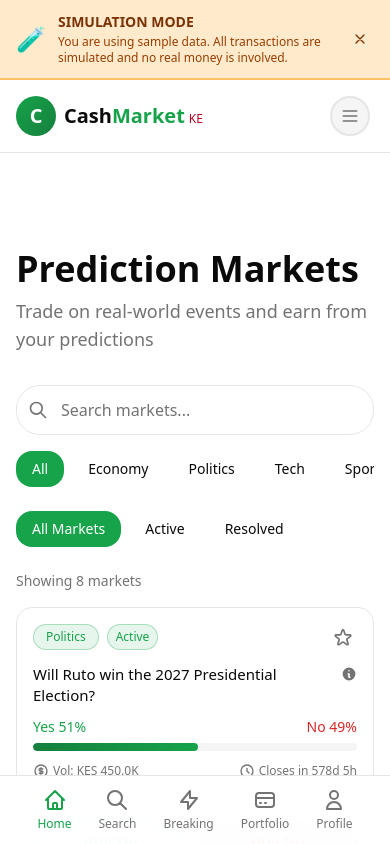
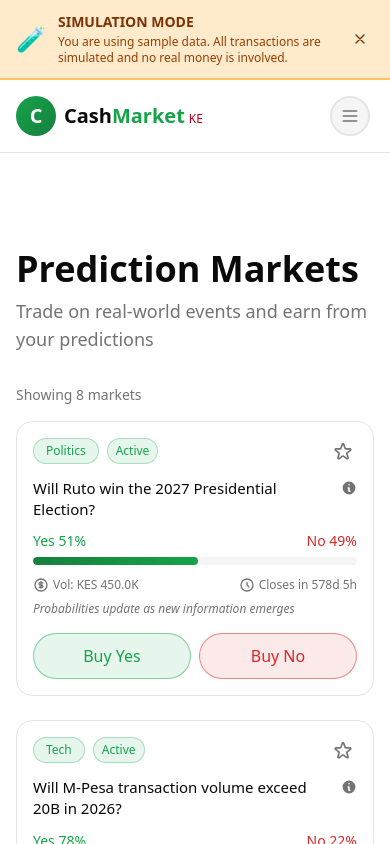
Before and after one commit to Predict-Labs-Ke/cashmarket_ke, a Next.js app: page /markets in a window 390 px wide. Shown: the top 844 px of the page. Built offline with nearby package versions, Linux system fonts and the light colour scheme.

Commit message:
Hide mobile nav, search/filter for unauthenticated users
Co-authored-by: 0P1UMC0D3 <175021841+0P1UMC0D3@users.noreply.github.com>

```diff
--- a/app/markets/page.tsx
+++ b/app/markets/page.tsx
@@ -5,8 +5,10 @@ import Navigation from "@/components/Navigation";
 import MarketCard from "@/components/MarketCard";
 import MobileNavigation from "@/components/MobileNavigation";
 import { useMarkets } from "@/lib/hooks/useMarkets";
+import { useAuth } from "@/contexts/AuthContext";
 
 export default function MarketsPage() {
+  const { isLoggedIn } = useAuth();
   const [activeFilter, setActiveFilter] = useState("all");
   const [searchQuery, setSearchQuery] = useState("");
   const [selectedCategory, setSelectedCategory] = useState("");
@@ -58,7 +60,8 @@ export default function MarketsPage() {
           </p>
         </div>
 
-        {/* Search and Filters */}
+        {/* Search and Filters - Only visible to logged-in users */}
+        {isLoggedIn && (
           <div className="mb-6 space-y-4">
             {/* Search Bar */}
             <div className="relative">
@@ -139,6 +142,7 @@ export default function MarketsPage() {
               </button>
             </div>
           </div>
+        )}
 
         {/* Loading State */}
         {loading && (
--- a/app/page.tsx
+++ b/app/page.tsx
@@ -127,6 +127,17 @@ export default function Home() {
 
                 {/* CTA Buttons */}
                 <div className="flex flex-col sm:flex-row gap-3 sm:gap-4">
+                  {!isLoggedIn ? (
+                    // Show only "Get Started Free" for non-logged-in users
+                    <button
+                      onClick={() => setShowSignUp(true)}
+                      className="w-full sm:w-auto px-8 py-4 bg-gradient-to-r from-primary-hover to-primary hover:from-primary hover:to-primary-light rounded-2xl font-semibold text-lg text-primary-foreground transition shadow-lg shadow-primary/20 active:scale-[0.98]"
+                    >
+                      Get Started Free
+                    </button>
+                  ) : (
+                    // Show all buttons for logged-in users
+                    <>
                       <button
                         onClick={() => setShowSignUp(true)}
                         className="w-full sm:w-auto px-8 py-4 bg-gradient-to-r from-primary-hover to-primary hover:from-primary hover:to-primary-light rounded-2xl font-semibold text-lg text-primary-foreground transition shadow-lg shadow-primary/20 active:scale-[0.98]"
@@ -145,6 +156,8 @@ export default function Home() {
                       >
                         Leaderboards
                       </Link>
+                    </>
+                  )}
                 </div>
 
                 {/* Trust Indicators */}
--- a/components/MobileNavigation.tsx
+++ b/components/MobileNavigation.tsx
@@ -1,12 +1,20 @@
 "use client";
 
 import Link from "next/link";
+import { useAuth } from "@/contexts/AuthContext";
 
 interface MobileNavigationProps {
   currentPage?: "home" | "search" | "breaking" | "portfolio" | "profile";
 }
 
 export default function MobileNavigation({ currentPage = "home" }: MobileNavigationProps) {
+  const { isLoggedIn } = useAuth();
+
+  // Don't render mobile navigation for non-logged-in users
+  if (!isLoggedIn) {
+    return null;
+  }
+
   return (
     <nav className="lg:hidden fixed bottom-0 left-0 right-0 bg-background/95 backdrop-blur-md border-t border-border px-6 py-3 z-50">
       <div className="flex items-center justify-around max-w-md mx-auto">
```
Lines whose indentation alone changed are shown as unchanged.
